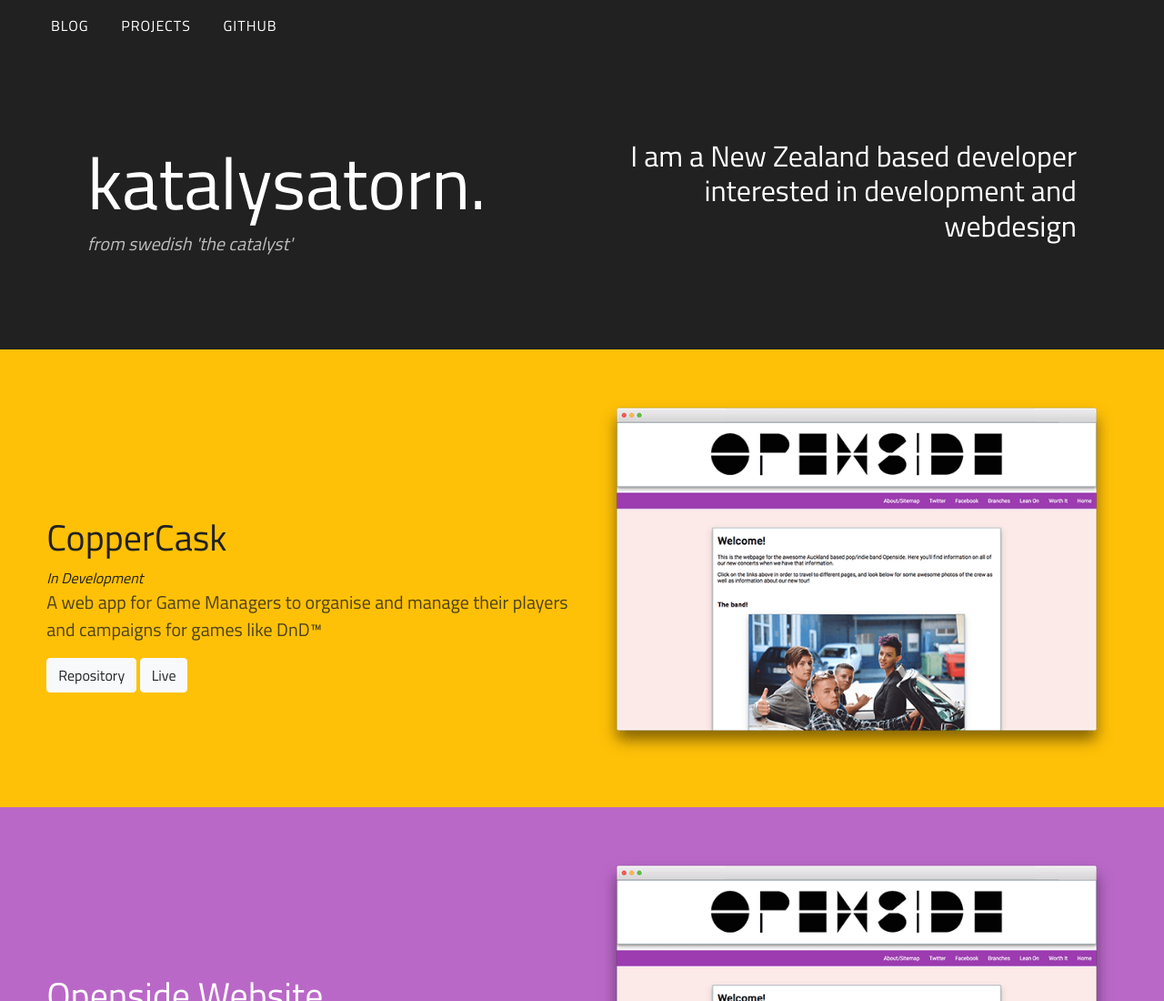
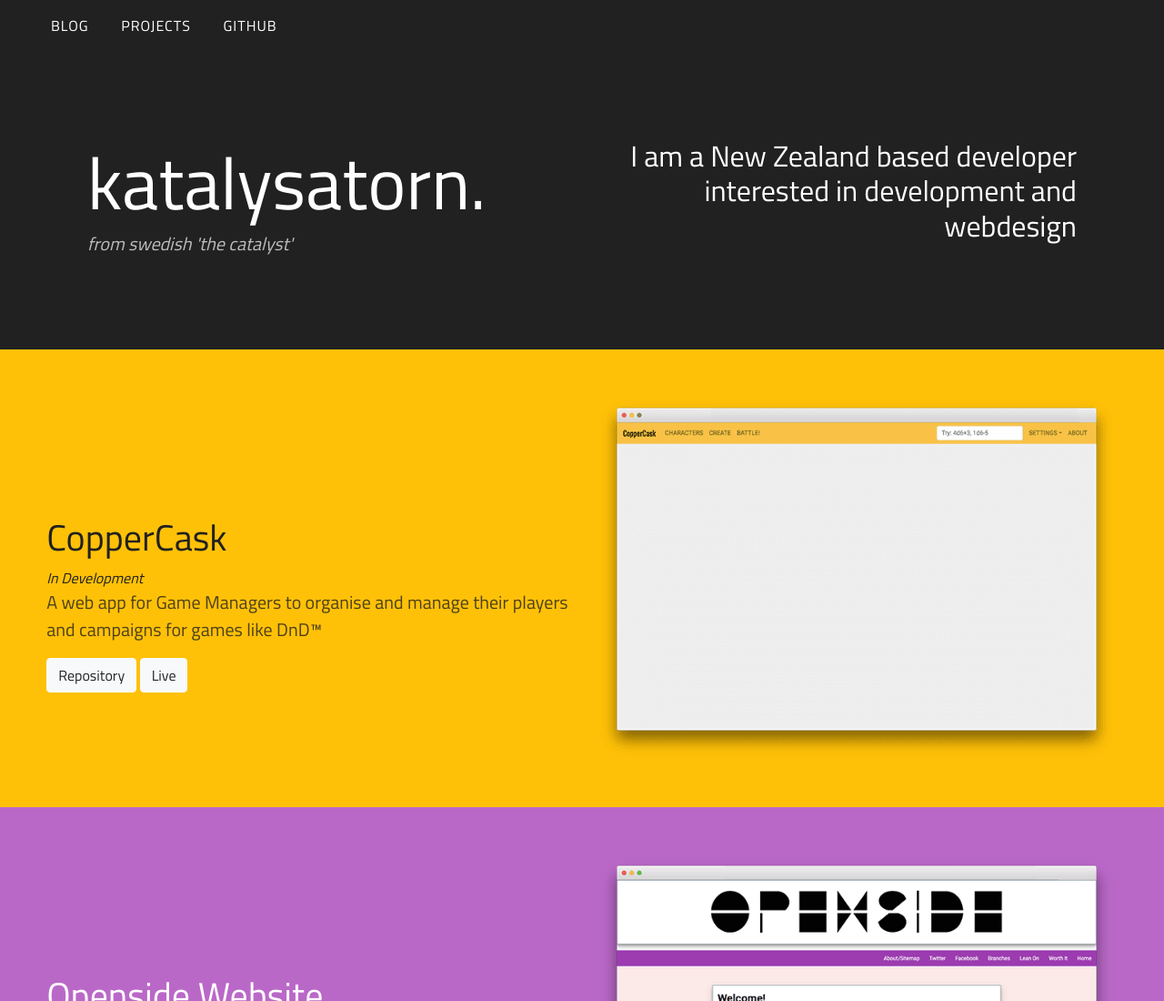
Before and after one commit to vaginessa/ColorWebsite, a plain HTML site: page index.html in a window 1280 px wide. Shown: the top 1100 px of the page at 91% size. Drawn offline with nearby package versions, Linux system fonts and the light colour scheme.

Commit message:
Add coppercask image!

```diff
--- a/index.html
+++ b/index.html
@@ -43,7 +43,7 @@
               <a href="https://github.com/katalysatorn/CopperCask" class="btn btn-light">Repository</a>
               <a href="https://copper.katalysatorn.xyz" class="btn btn-light">Live</a>
             </div>
-            <div class="col-sm-12 col-md-6"><img class="project-image" src="./assets/images/opensidewebsite.png" alt="Openside Website" /></div>
+            <div class="col-sm-12 col-md-6"><img class="project-image" src="./assets/images/coppercask.png" alt="CopperCask" /></div>
           </div>
         </div>
         <div class="project bg-purple">
```
Also changed, not shown: assets/images/coppercask.png (added).
